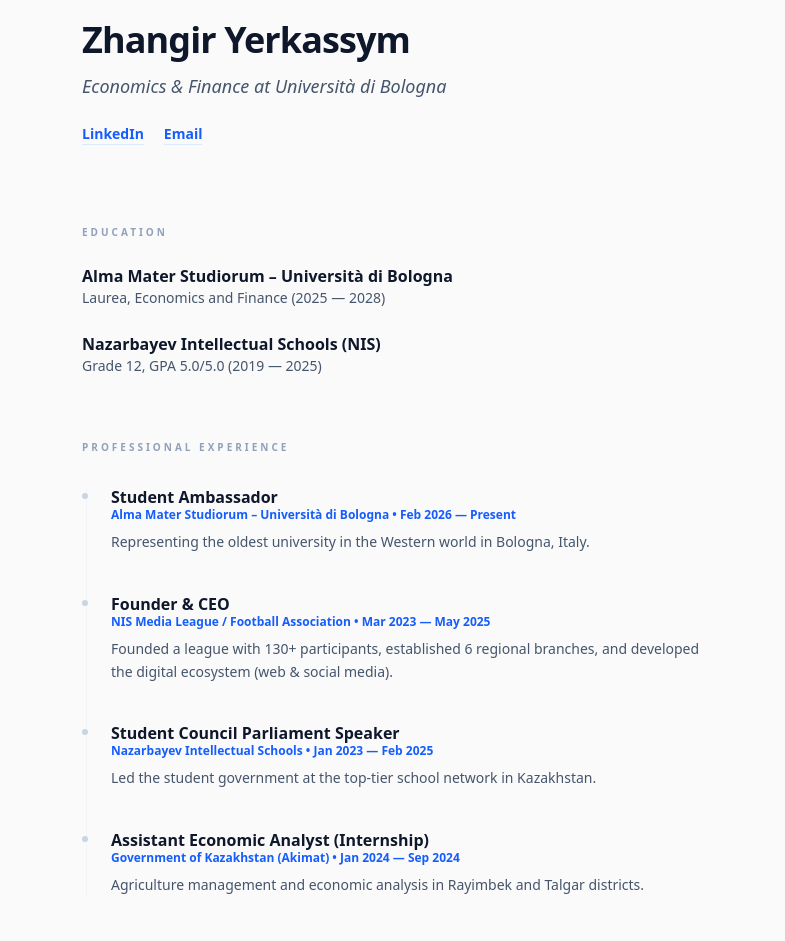
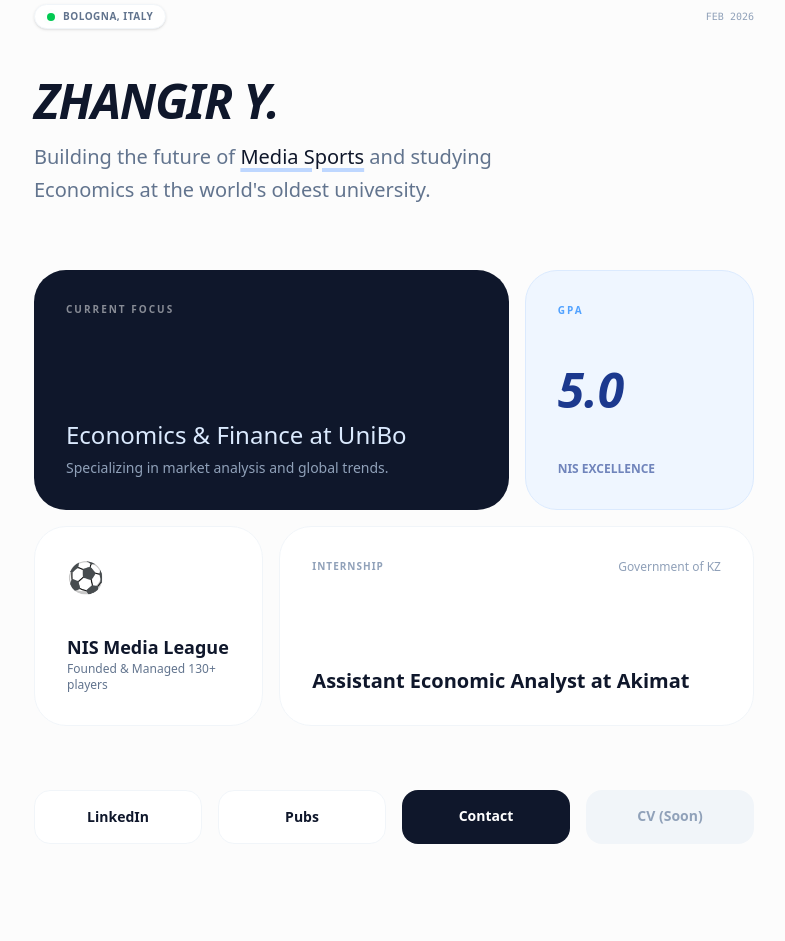
Before and after one commit to JuneiBrunei/jonyportfolio, a Next.js app: page / in a window 1280 px wide. Shown: the part 60-1001 px from the top of the page, without its empty margins (246-1031 px from the left). Built offline with nearby package versions, Linux system fonts and the light colour scheme.

Commit message:
bento grid design

```diff
--- a/app/page.tsx
+++ b/app/page.tsx
@@ -1,104 +1,78 @@
 export default function Home() {
-  const experiences = [
-    {
-      title: "Student Ambassador",
-      org: "Alma Mater Studiorum – Università di Bologna",
-      date: "Feb 2026 — Present",
-      desc: "Representing the oldest university in the Western world in Bologna, Italy."
-    },
-    {
-      title: "Founder & CEO",
-      org: "NIS Media League / Football Association",
-      date: "Mar 2023 — May 2025",
-      desc: "Founded a league with 130+ participants, established 6 regional branches, and developed the digital ecosystem (web & social media)."
-    },
-    {
-      title: "Student Council Parliament Speaker",
-      org: "Nazarbayev Intellectual Schools",
-      date: "Jan 2023 — Feb 2025",
-      desc: "Led the student government at the top-tier school network in Kazakhstan."
-    },
-    {
-      title: "Assistant Economic Analyst (Internship)",
-      org: "Government of Kazakhstan (Akimat)",
-      date: "Jan 2024 — Sep 2024",
-      desc: "Agriculture management and economic analysis in Rayimbek and Talgar districts."
-    }
-  ];
+  return (
+    <div className="min-h-screen bg-[#fcfcfc] text-slate-900 font-sans selection:bg-blue-100 selection:text-blue-900">
+      <main className="max-w-3xl mx-auto px-6 py-16 animate-fade-in">
 
-  const publications = [
-    {
-      title: "Price Rise: A Threat or a Chance?",
-      journal: "Ogni Alatau newspaper",
-      link: "https://ognialatau.kz/news/cat-1/30382/"
-    },
-    {
-      title: "Food Products in Kazakhstan: Causes and Solutions",
-      journal: "Central Asian Scientific Journal",
-      link: "https://cajournal.kz/vol/2024/vol4(23).pdf"
-    }
-  ];
+        {/* Top Section: Status & Location */}
+        <div className="flex justify-between items-center mb-12">
+          <div className="flex items-center gap-2 bg-white border border-slate-100 px-3 py-1 rounded-full shadow-sm">
+            <span className="relative flex h-2 w-2">
+              <span className="animate-ping absolute inline-flex h-full w-full rounded-full bg-green-400 opacity-75"></span>
+              <span className="relative inline-flex rounded-full h-2 w-2 bg-green-500"></span>
+            </span>
+            <span className="text-[10px] font-bold uppercase tracking-wider text-slate-500">Bologna, Italy</span>
+          </div>
+          <div className="text-[10px] font-mono text-slate-400 uppercase">Feb 2026</div>
+        </div>
 
-  return (
-    <div className="min-h-screen bg-[#fafafa] text-slate-900 font-sans selection:bg-blue-100">
-      <main className="max-w-2xl mx-auto px-6 py-20 animate-fade-in">
-
-        {/* Header */}
-        <header className="mb-20">
-          <h1 className="text-4xl font-extrabold tracking-tight mb-3">Zhangir Yerkassym</h1>
-          <p className="text-lg text-slate-600 mb-6 italic">Economics & Finance at Università di Bologna</p>
-          <div className="flex gap-5 text-sm font-semibold">
-            <a href="https://www.linkedin.com/in/zhangir-yerkassym-b48aab375/" target="_blank" className="text-blue-600 border-b border-blue-100 hover:border-blue-600">LinkedIn</a>
-            <a href="mailto:your-email@studio.unibo.it" className="text-blue-600 border-b border-blue-100 hover:border-blue-600">Email</a>
-          </div>
+        {/* Hero Section */}
+        <header className="mb-16">
+          <h1 className="text-5xl font-black tracking-tight mb-4 italic">ZHANGIR Y.</h1>
+          <p className="text-xl text-slate-500 max-w-lg leading-relaxed">
+            Building the future of <span className="text-slate-900 underline decoration-blue-500/30 decoration-4 underline-offset-4">Media Sports</span> and studying Economics at the world's oldest university.
+          </p>
         </header>
 
-        {/* Education */}
-        <section className="mb-16">
-          <h2 className="text-[10px] font-bold uppercase tracking-[0.3em] text-slate-400 mb-6">Education</h2>
-          <div className="space-y-6">
+        {/* Bento Grid Layout */}
+        <div className="grid grid-cols-1 md:grid-cols-3 gap-4 mb-16">
+
+          {/* Main Card - Education */}
+          <div className="md:col-span-2 p-8 rounded-[2rem] bg-slate-900 text-white flex flex-col justify-between min-h-[240px]">
+            <h2 className="text-[10px] font-bold uppercase tracking-[0.2em] opacity-50">Current Focus</h2>
             <div>
-              <h3 className="font-bold text-slate-900">Alma Mater Studiorum – Università di Bologna</h3>
-              <p className="text-sm text-slate-600 font-medium">Laurea, Economics and Finance (2025 — 2028)</p>
-            </div>
-            <div>
-              <h3 className="font-bold text-slate-900">Nazarbayev Intellectual Schools (NIS)</h3>
-              <p className="text-sm text-slate-600">Grade 12, GPA 5.0/5.0 (2019 — 2025)</p>
+              <p className="text-2xl font-medium mb-2 leading-tight text-blue-100">Economics & Finance at UniBo</p>
+              <p className="text-slate-400 text-sm">Specializing in market analysis and global trends.</p>
             </div>
           </div>
-        </section>
 
-        {/* Experience */}
-        <section className="mb-16">
-          <h2 className="text-[10px] font-bold uppercase tracking-[0.3em] text-slate-400 mb-8">Professional Experience</h2>
-          <div className="space-y-10 border-l border-slate-100 ml-1 pl-6">
-            {experiences.map((exp, i) => (
-              <div key={i} className="relative">
-                <div className="absolute -left-[29px] top-1.5 w-1.5 h-1.5 rounded-full bg-slate-300"></div>
-                <h3 className="font-bold text-slate-900 leading-tight">{exp.title}</h3>
-                <p className="text-xs text-blue-600 font-semibold mb-2">{exp.org} • {exp.date}</p>
-                <p className="text-sm text-slate-600 leading-relaxed">{exp.desc}</p>
-              </div>
-            ))}
+          {/* Side Card - Achievement */}
+          <div className="p-8 rounded-[2rem] bg-blue-50 border border-blue-100 flex flex-col justify-between text-blue-900">
+            <h2 className="text-[10px] font-bold uppercase tracking-[0.2em] text-blue-400">GPA</h2>
+            <p className="text-5xl font-black italic">5.0</p>
+            <p className="text-xs font-semibold uppercase opacity-60">NIS Excellence</p>
           </div>
-        </section>
 
-        {/* Publications */}
-        <section className="mb-16">
-          <h2 className="text-[10px] font-bold uppercase tracking-[0.3em] text-slate-400 mb-6">Publications</h2>
-          <div className="grid gap-4">
-            {publications.map((pub, i) => (
-              <a key={i} href={pub.link} target="_blank" className="p-4 bg-white border border-slate-100 rounded-xl hover:shadow-md transition-shadow block">
-                <h3 className="text-sm font-bold text-slate-900 mb-1">{pub.title}</h3>
-                <p className="text-[11px] text-slate-400 uppercase font-mono">{pub.journal}</p>
-              </a>
-            ))}
+          {/* NIS Media League Card */}
+          <div className="md:col-span-1 p-8 rounded-[2rem] bg-white border border-slate-100 flex flex-col justify-between min-h-[200px] hover:shadow-xl transition-shadow cursor-default">
+            <div className="text-3xl">⚽️</div>
+            <div>
+              <h3 className="font-bold text-lg">NIS Media League</h3>
+              <p className="text-xs text-slate-500">Founded & Managed 130+ players</p>
+            </div>
           </div>
-        </section>
 
-        <footer className="mt-32 pt-10 border-t border-slate-100 text-[10px] text-slate-400 tracking-[0.4em] font-mono text-center uppercase">
-          Bologna / Almaty / 2026
+          {/* Gov Internship Card */}
+          <div className="md:col-span-2 p-8 rounded-[2rem] bg-white border border-slate-100 flex flex-col justify-between hover:shadow-xl transition-shadow cursor-default group">
+             <div className="flex justify-between items-start">
+               <span className="text-[10px] font-bold uppercase tracking-widest text-slate-400">Internship</span>
+               <span className="text-xs text-slate-400 group-hover:text-blue-500 transition-colors">Government of KZ</span>
+             </div>
+             <p className="text-xl font-bold mt-4 leading-tight">Assistant Economic Analyst at Akimat</p>
+          </div>
+        </div>
+
+        {/* Links / Contact */}
+        <div className="grid grid-cols-2 md:grid-cols-4 gap-4">
+          <a href="https://linkedin.com/in/zhangir-yerkassym-b48aab375/" className="p-4 rounded-2xl bg-white border border-slate-100 text-center font-bold text-sm hover:bg-slate-50 transition-colors">LinkedIn</a>
+          <a href="https://ognialatau.kz/news/cat-1/30382/" className="p-4 rounded-2xl bg-white border border-slate-100 text-center font-bold text-sm hover:bg-slate-50 transition-colors">Pubs</a>
+          <a href="mailto:your-email@studio.unibo.it" className="p-4 rounded-2xl bg-slate-900 text-white text-center font-bold text-sm hover:opacity-90 transition-opacity">Contact</a>
+          <div className="p-4 rounded-2xl bg-slate-100 text-slate-400 text-center font-bold text-sm cursor-not-allowed">CV (Soon)</div>
+        </div>
+
+        <footer className="mt-24 text-center text-[10px] font-mono text-slate-400 uppercase tracking-[0.5em]">
+          Inspired by Bologna • Built for the Future
         </footer>
+
       </main>
     </div>
   );
```
